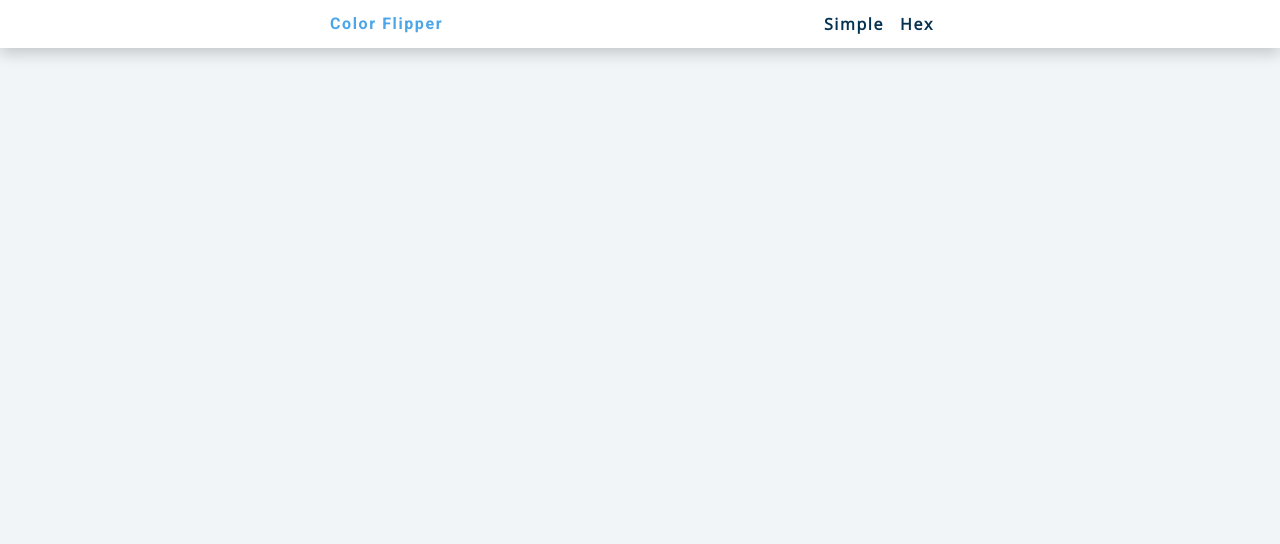
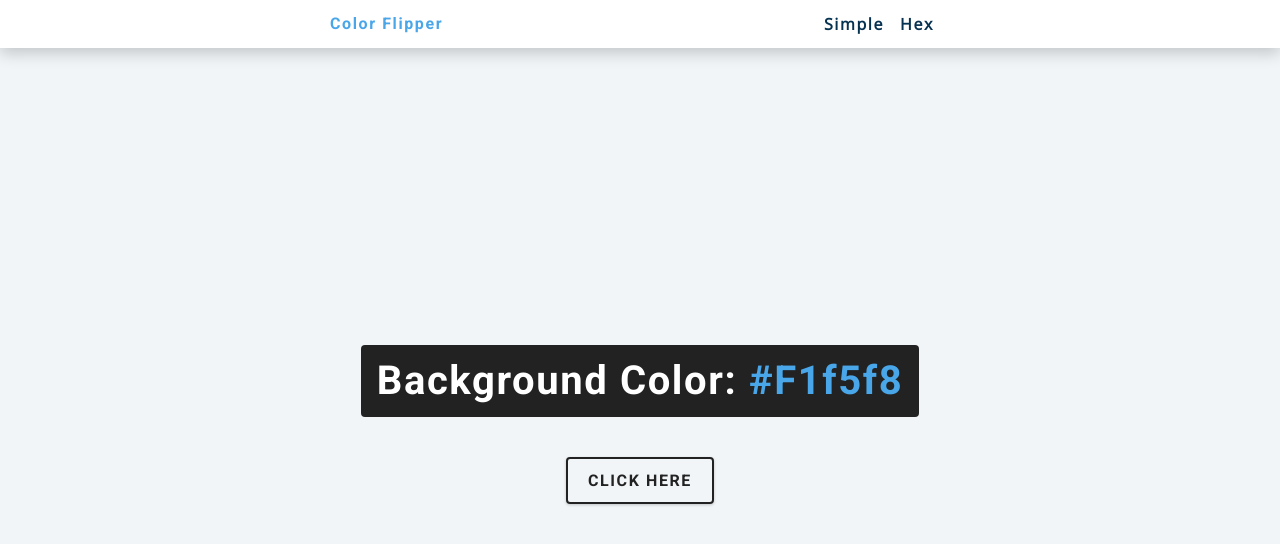
Before and after one commit to audukehinde/color-flipper, a plain HTML site: page setup/index.html in a window 1280 px wide. Drawn offline with nearby package versions, Linux system fonts and the light colour scheme.

Commit message:
Add button and h2 to index.html

```diff
--- a/setup/index.html
+++ b/setup/index.html
@@ -18,6 +18,12 @@
         </ul>
       </div>
     </nav>
+    <main>
+      <div class="container">
+        <h2>background Color: <span class="color"> #f1f5f8</span></h2>
+        <button class="btn btn-hero" id="btn">Click Here</button>
+      </div>
+    </main>
     <!-- javascript -->
     <script src="app.js"></script>
   </body>
```
